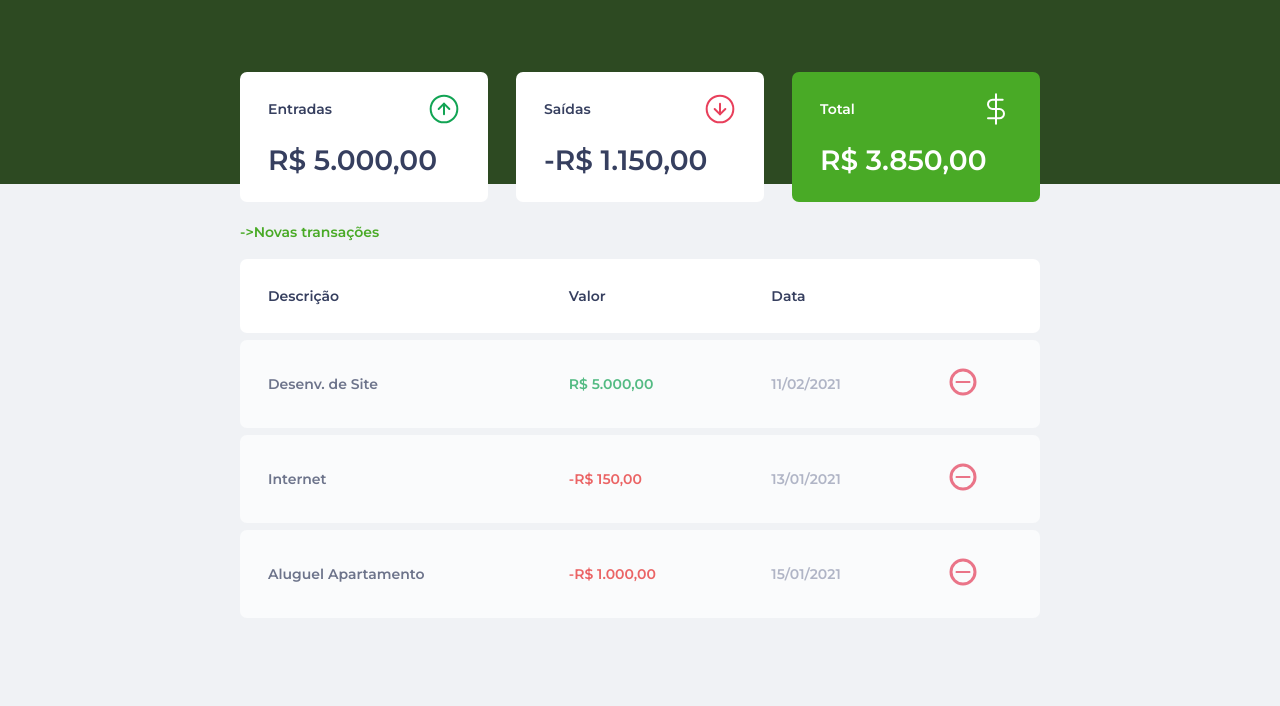
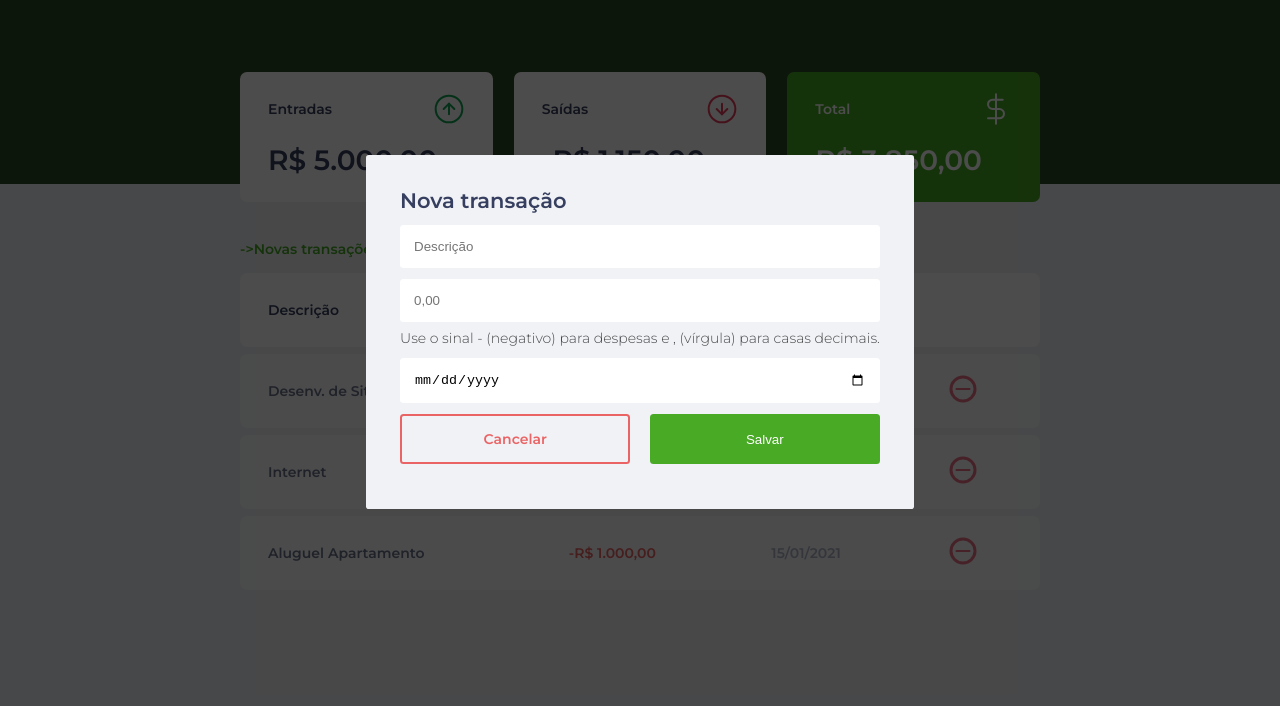
Before and after one commit to NycolasDarosci/DiscoverRocketseat, a plain HTML site: page index.html in a window 1280 px wide. Shown: the part 68-774 px from the top of the page. Drawn offline with Linux system fonts and the light colour scheme.

Commit message:
lesson #2 code finished
Segunda aula da trilha de vídeos "Discover" da Rocketseat. Código completo

```diff
--- a/index.html
+++ b/index.html
@@ -46,7 +46,9 @@
 
         <section id="transaction">
             <h2 class="sr-only">Transações</h2>
-            <a href="#" class="button new">->Novas transações</a>
+            <a href="#"
+            class="button new"
+            onclick="Modal.open()">->Novas transações</a>
 
             <table id="data-table">
                 <thead>
@@ -81,9 +83,75 @@
         </section>
     </main>
 
-     <footer>
-         <h2>dev.finance$</h2>
-     </footer>
+    <div class="modal-overlay active">
+        <div class="modal">
+            <div id="form">
+                <h2>Nova transação</h2>
+                <form action="">
+                    <div class="input-group">
+                        <label
+                            class="sr-only"
+                            for="description>">Descrição</label>
+                        <input
+                            type="text"
+                            id="description"
+                            name="description"
+                            placeholder="Descrição">
+                    </div>
+                    <div class="input-group">
+                        <label
+                            class="sr-only"
+                            for="amount">Valor</label>
+                        <input
+                            type="number"
+                            step="0.01"
+                            id="amount"
+                            name="amount"
+                            placeholder="0,00">
+
+                        <p class="help">Use o sinal - (negativo) para despesas
+                            e , (vírgula) para casas decimais.
+                        </p>
+                    </div>
+                    <div class="input-group">
+                        <label
+                            class="sr-only"
+                            for="date">Data</label>
+                        <input
+                            type="date"
+                            id="date"
+                            name="date">
+                    </div>
+                    <div class="input-group actions">
+                        <a href="#"
+                        class="button cancel"
+                        onclick="Modal.close()">Cancelar</a>
+                        <button>Salvar</button>
+                    </div>
+                </form>
+            </div>
+        </div>
+    </div>
+
+    <footer>
+        <h2>dev.finance$</h2>
+    </footer>
+
+    <script>
+        const Modal = {
+
+            open(){
+                document.querySelector('.modal-overlay')
+                .classList.add('active')
+            },
+
+            close(){
+                document.querySelector('.modal-overlay')
+                .classList.remove('active')
+            }
+        }
+    </script>
+
 
     <!-- tr = table row - tabela linha -->
 </body>
--- a/style.css
+++ b/style.css
@@ -5,7 +5,10 @@
 
 :root{
     --dark-blue: #363f5f;
+    --green: #49aa26;
+    --red: #e92929;
 }
+
 *{
     margin: 0;
     padding: 0;
@@ -97,12 +100,11 @@ header{
 }
 
 .card:last-child{
-    background:#49aa26;
+    background: var(--green);
     color: white;
 
 }
 
-/*========= TABLE ===========*/
 
 /* #transaction --------*/
 
@@ -114,15 +116,17 @@ header{
 /* #transaction table --------*/
 #data-table{
     width: 100%;
-    border-spacing: 0 0.5rem;
+    border-spacing: 0 0.5rem ;
     color: var(--dark-blue);
 
 }
 
+/* buttons and links -------------*/
+
 a {
     text-decoration: none;
-    color: #49aa26;
-    font-weight:bolder;
+    color: var(--green);
+    font-weight: bolder;
 }
 
 a:hover{
@@ -131,8 +135,42 @@ a:hover{
 
 .button.new{
     display: inline-block;
-    margin-bottom: .8rem;
+    margin: 1.2rem 0 .6rem;
 }
+
+button{
+    border: none;
+    background-color: var(--green);
+    width:100%;
+    height: 50px;
+    color: white;
+    border-radius: 0.25rem;
+    cursor: pointer;
+    padding:0;
+
+}
+
+button:hover{
+    background:#54c52b;
+}
+
+.button.cancel{
+    border: 2px var(--red) solid;
+    width:100%;
+    height: 50px;
+    border-radius: 0.25rem;
+    color: var(--red);
+    display: flex;
+    justify-content:center;
+    align-items:center;
+    opacity: 0.7;
+}
+
+.button.cancel:hover{
+    opacity: 1;
+}
+
+/*------------ table --------*/
 
 table th{
     background: #fff;
@@ -143,7 +181,7 @@ table th{
 
 table td{
     background: #fff;
-    padding: 2rem 2rem;
+    padding: 1.5rem 2rem;
     font-weight: bolder;
 }
 
@@ -173,18 +211,82 @@ td.income{
     color: #12a454;
 }
 td.expense{
-    color:#e92929;
+    color:var(--red);
 }
 
 td.date{
     color: #969cb3;
 }
 
-/* footer --------*/
+
+/* Modal --------------*/
+.modal-overlay{
+    width: 100%;
+    height: 100%;
+    background-color: rgba(0, 0, 0, 0.7);
+
+    position: fixed;
+
+    top: 0;
+    display: flex;
+    align-items: center;
+    justify-content: center;
+    opacity: 0;
+    visibility: hidden;
+}
+
+.modal-overlay.active{
+    opacity: 1;
+    visibility: visible;
+}
+
+.modal{
+    background-color: #f0f2f5;
+    padding: 2.4rem;
+    max-width: 600px;
+    border-radius: 0.2rem;
+}
+
+/* Form --------*/
+#form h2{
+    margin-top:0;
+    font-weight: bold;
+}
+
+input{
+    border: none;
+    background-color: white;
+    border-radius: 0.25rem;
+    width: 100%;
+    padding: 1rem;
+}
+
+.input-group{
+    margin-bottom:.8rem;
+}
+
+.input-group .help{
+    margin-top: .5rem;
+    font-weight: normal;
+    opacity: 0.7;
+}
+
+.input-group.actions{
+    display:flex;
+    justify-content:space-between;
+    align-items:center;
+}
+
+.input-group.actions .button,
+.input-group.actions button{
+    width:48%;
+}
+
+/* footer -------------*/
 footer{
     text-align: center;
     color: var(--dark-blue);
-    padding: 4rem 0 2rem;
+    padding: 5rem 0 2rem;
     opacity: 0.7;
 }
 
@@ -196,8 +298,8 @@ footer{
     }
 
     #balance{
-        display:grid;
+        display: grid;
         grid-template-columns: repeat(3, 1fr);
-        gap: 2rem;
+        gap: 1.5rem;
     }
 }
```
